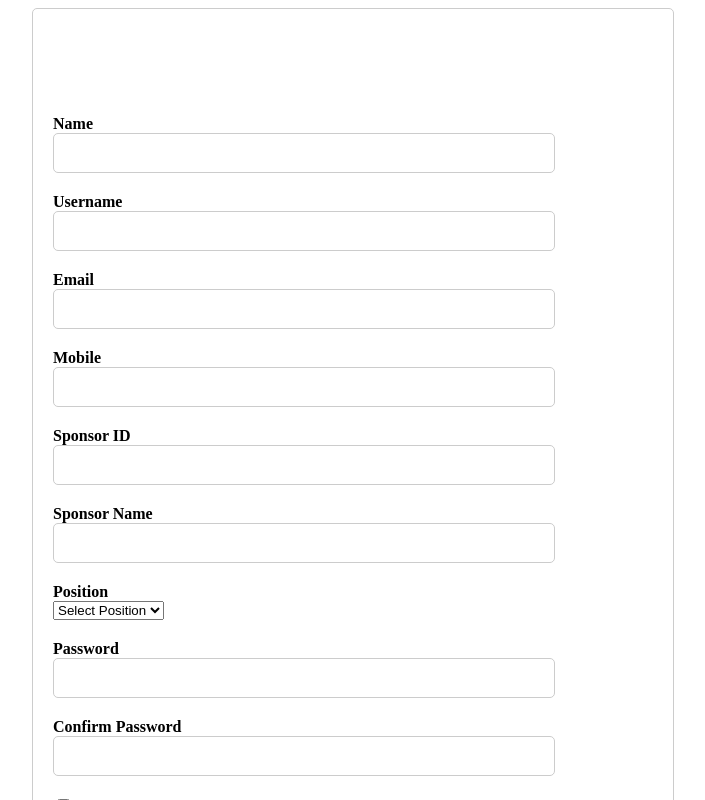
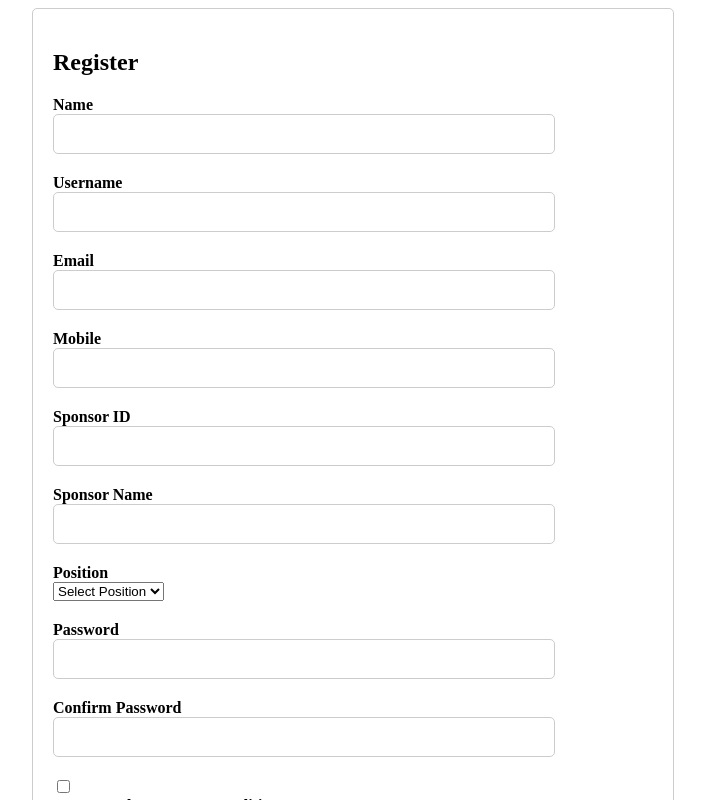
Before and after one commit to ruchika3w/mern, a React (Vite) app in the folder client/: page /register in a window 1280 px wide. Shown: the top 800 px of the page, without its empty margins (287-992 px from the left). Built offline with nearby package versions, Linux system fonts and the light colour scheme.

Commit message:
Update Register.jsx

```diff
--- a/client/src/Components/Register.jsx
+++ b/client/src/Components/Register.jsx
@@ -21,7 +21,7 @@ function Register() {
   const handleSponsorName = async (id) => {
     await axios({
       method: "get",
-      url: "https://mern-2-tvyo.onrender.com/api/auth/getUserNameById",
+      url: "http://localhost:3000/api/auth/getUserNameById",
       params: {
         id: id,
       },
@@ -40,7 +40,7 @@ function Register() {
     e.preventDefault();
     // alert("registerd successfully");
     try {
-      const res = await axios.post("https://mern-2-tvyo.onrender.com/api/auth/register", {
+      const res = await axios.post("http://localhost:3000/api/auth/register", {
         name,
         username,
         email,
@@ -82,7 +82,7 @@ function Register() {
   };
   return (
     <div className="registration-form">
-      <h1>Register</h1>
+      <h2>Register</h2>
       <form onSubmit={handleSubmit}>
         <div className="form-group">
           <label htmlFor="name">Name</label>
```
